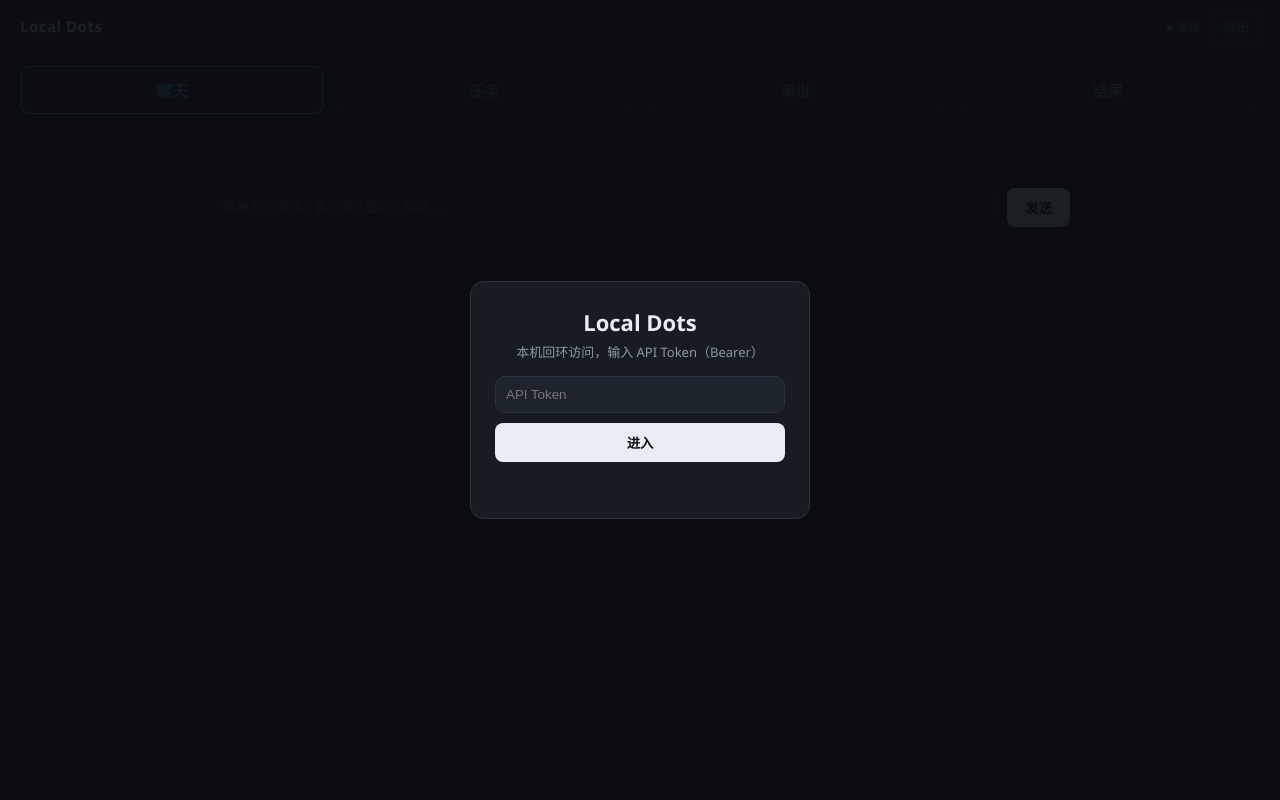
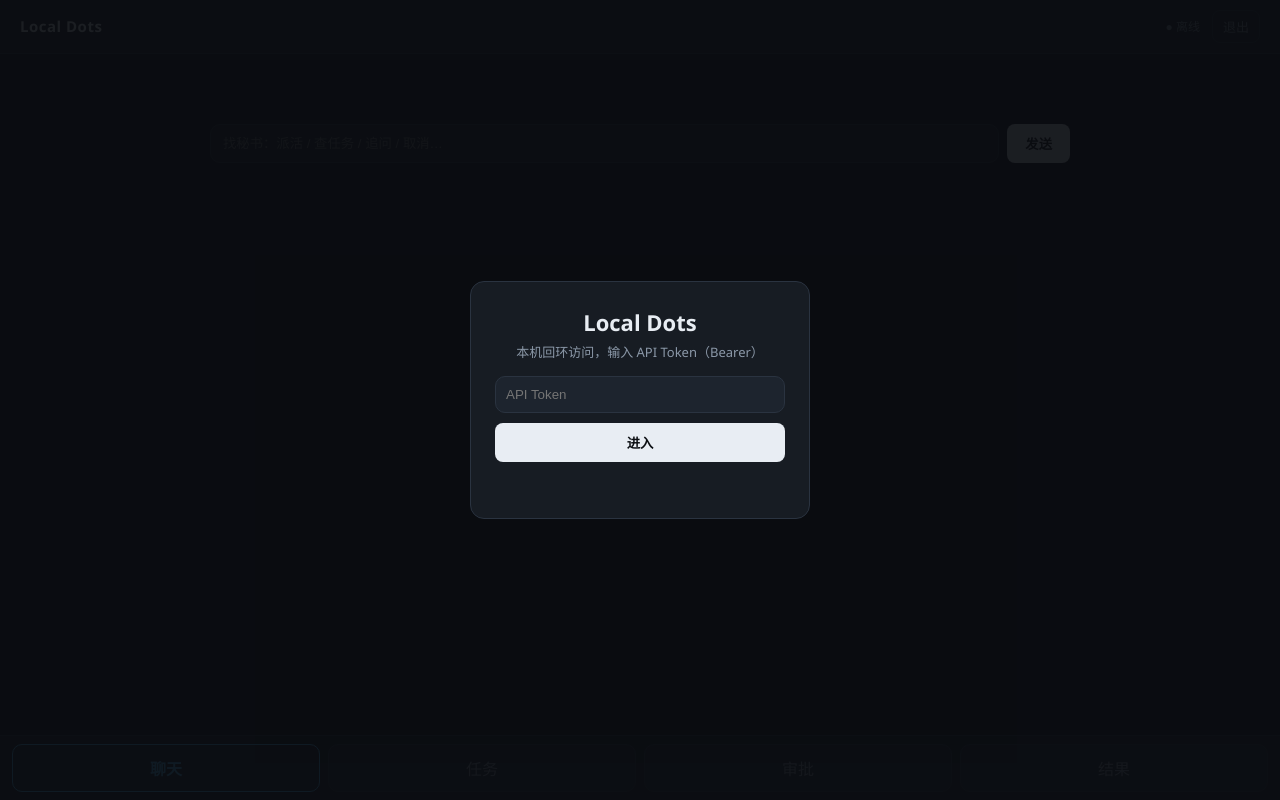
Before and after one commit to newkicar/local_bots, a plain HTML site: page web/index.html in a window 1280 px wide. Drawn offline with Linux system fonts and the light colour scheme.

Commit message:
style(web): 标签栏移回底部吸底（保留按钮式 tab 与 sans-serif 正文风格）

```diff
--- a/web/index.html
+++ b/web/index.html
@@ -12,13 +12,6 @@
   <span id="conn" class="conn" title="SSE 状态推送">● 离线</span>
   <button id="btn-logout" class="ghost" type="button">退出</button>
 </header>
-
-<nav class="tabbar">
-  <button class="tab active" data-panel="chat" type="button"><span class="lbl">聊天</span></button>
-  <button class="tab" data-panel="tasks" type="button"><span class="lbl">任务</span><span class="badge hidden" id="badge-tasks"></span></button>
-  <button class="tab" data-panel="approvals" type="button"><span class="lbl">审批</span><span class="badge hidden" id="badge-approvals"></span></button>
-  <button class="tab" data-panel="results" type="button"><span class="lbl">结果</span><span class="badge hidden" id="badge-results"></span></button>
-</nav>
 <main class="wrap" id="wrap">
   <!-- 聊天面板 -->
   <section id="panel-chat" class="panel">
@@ -60,7 +53,14 @@
     <div id="result-list"></div>
   </section>
 </main>
-<!-- 悬浮回顶/回底控件：四个面板共享，跟随 .wrap 滚动容器；不可滚动时自动隐藏 -->
+
+
+<nav class="tabbar">
+  <button class="tab active" data-panel="chat" type="button"><span class="lbl">聊天</span></button>
+  <button class="tab" data-panel="tasks" type="button"><span class="lbl">任务</span><span class="badge hidden" id="badge-tasks"></span></button>
+  <button class="tab" data-panel="approvals" type="button"><span class="lbl">审批</span><span class="badge hidden" id="badge-approvals"></span></button>
+  <button class="tab" data-panel="results" type="button"><span class="lbl">结果</span><span class="badge hidden" id="badge-results"></span></button>
+</nav><!-- 悬浮回顶/回底控件：四个面板共享，跟随 .wrap 滚动容器；不可滚动时自动隐藏 -->
 <div class="scroll-arrows" id="scroll-arrows">
   <button id="to-top" class="arrow" type="button" title="回到顶部" aria-label="回到顶部">↑</button>
   <button id="to-bottom" class="arrow" type="button" title="回到底部" aria-label="回到底部">↓</button>
--- a/web/style.css
+++ b/web/style.css
@@ -117,13 +117,15 @@ button.warn { background: transparent; border: 1px solid var(--warn); color: var
 .approval .op { font-size: 13px; color: var(--warn); word-break: break-all; }
 .src { font-size: 12px; }
 
-/* 顶部标签栏：按钮式 tab，与在线抽签页同一布局/显示方式 */
+/* 底部标签栏（手机宽度）：按钮式 tab，与在线抽签页同一显示方式 */
 .tabbar {
-  display: flex; gap: 8px; padding: 12px 16px 4px;
+  display: flex; gap: 8px; padding: 8px 12px;
+  position: sticky; bottom: 0; z-index: 5;
+  background: var(--panel); border-top: 1px solid var(--border);
 }
 .tab {
   flex: 1; position: relative; padding: 11px;
-  border: 1px solid var(--border); background: var(--panel); color: var(--muted);
+  border: 1px solid var(--border); background: var(--panel-2); color: var(--muted);
   border-radius: 10px; font-size: 16px; cursor: pointer;
 }
 /* 与在线抽签一致的按钮式 tab：选中 = accent 边框 + accent 文字加粗 */
@@ -163,11 +165,11 @@ button.warn { background: transparent; border: 1px solid var(--warn); color: var
 @media (min-width: 900px) {
   .topbar { padding-left: 20px; padding-right: 20px; }
   .wrap { padding: 20px; }
-  .tabbar { padding-left: 20px; padding-right: 20px; }
+  .tabbar { position: static; }
 }
 
 /* 悬浮回顶/回底控件（全面板共享，贴 .wrap 滚动容器；不可滚动时 JS 自动隐藏） */
-.scroll-arrows { position: fixed; right: 14px; bottom: 14px; z-index: 8; display: flex; flex-direction: column; gap: 6px; }
+.scroll-arrows { position: fixed; right: 14px; bottom: 64px; z-index: 8; display: flex; flex-direction: column; gap: 6px; }
 .arrow {
   width: 44px; height: 44px; padding: 0;
   display: flex; align-items: center; justify-content: center;
```
